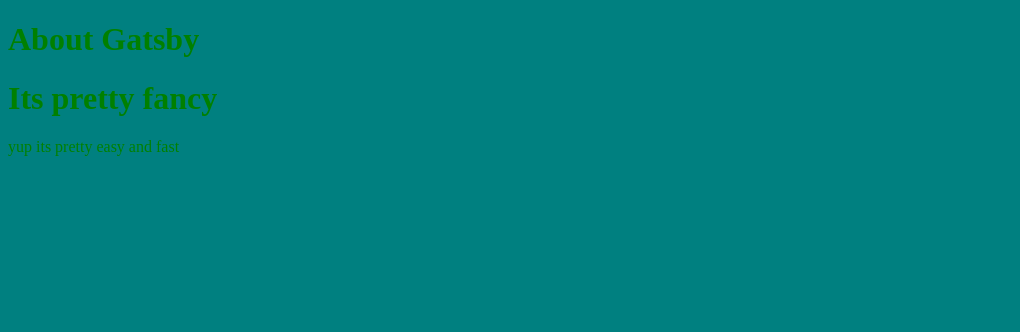
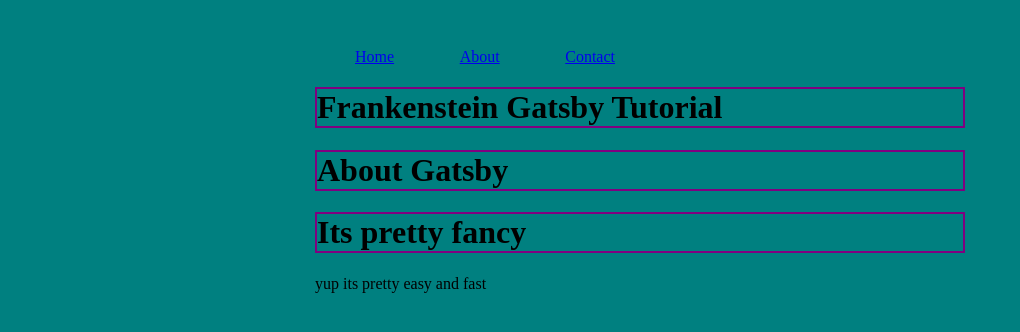
Before and after one commit to djclayton21/gatsby-tutorial, a Gatsby site: page /about in a window 1280 px wide. Shown: the whole page, without its empty margins (0-1020 px from the left). Built offline with nearby package versions, Linux system fonts and the light colour scheme; Gatsby itself is replaced by a stand-in of ours.

Commit message:
part 3: layout components

```diff
--- /dev/null
+++ b/src/components/Layout.js
@@ -0,0 +1,38 @@
+import React from "react"
+import styled from "styled-components"
+import { Link } from "gatsby"
+
+const LayoutWrapper = styled.div`
+  margin: 3rem auto;
+  max-width: 650px;
+  padding: 0 1rem;
+  h1 {
+    border: 2px solid purple;
+  }
+`
+
+const Nav = styled.ul`
+  display: flex;
+  justify-content: space-between;
+  width: 40%;
+  li {
+    list-style: none;
+  }
+`
+export default ({ children }) => (
+  <LayoutWrapper>
+    <Nav>
+      <li>
+        <Link to="/">Home</Link>
+      </li>
+      <li>
+        <Link to="/about">About</Link>
+      </li>
+      <li>
+        <Link to="/contact">Contact</Link>
+      </li>
+    </Nav>
+    <h1>Frankenstein Gatsby Tutorial</h1>
+    <div>{children}</div>
+  </LayoutWrapper>
+)
--- a/src/pages/about.js
+++ b/src/pages/about.js
@@ -1,10 +1,11 @@
 import React from "react"
 import Header from "../components/Header.js"
+import Layout from "../components/Layout.js"
 
 export default () => (
-  <div style={{ color: "green" }}>
+  <Layout>
     <Header headerText="About Gatsby" />
     <Header headerText="Its pretty fancy" />
     <p>yup its pretty easy and fast</p>
-  </div>
+  </Layout>
 )
--- a/src/pages/contact.js
+++ b/src/pages/contact.js
@@ -1,13 +1,13 @@
 import React from "react"
 import { Link } from "gatsby"
 import Header from "../components/Header"
+import Layout from "../components/Layout"
 
 const Contact = () => {
   return (
-    <div>
+    <Layout>
       <Header headerText="Contact Page" />
-      <Link to="/">Home</Link>
-    </div>
+    </Layout>
   )
 }
 
--- a/src/pages/index.js
+++ b/src/pages/index.js
@@ -1,10 +1,12 @@
 import React from "react"
 import Header from "../components/Header"
 import { Link } from "gatsby"
+import Layout from "../components/Layout"
 
 export default () => (
-  <div style={{ margin: '3rem auto', maxWidth: 600}}>
+  <Layout>
     <Link to="/contact/">Contact</Link>
+    <Link to="/about/">About</Link>
     <Link to="/about-css-modules/">About Css Modules</Link>
     <Link to="/about-styled-components/">About Styled Components</Link>
     <Header headerText="still fancy" />
@@ -13,5 +15,5 @@
       src="https://source.unsplash.com/random/400x200"
       alt="random unsplash"
     />
-  </div>
+  </Layout>
 )
```
